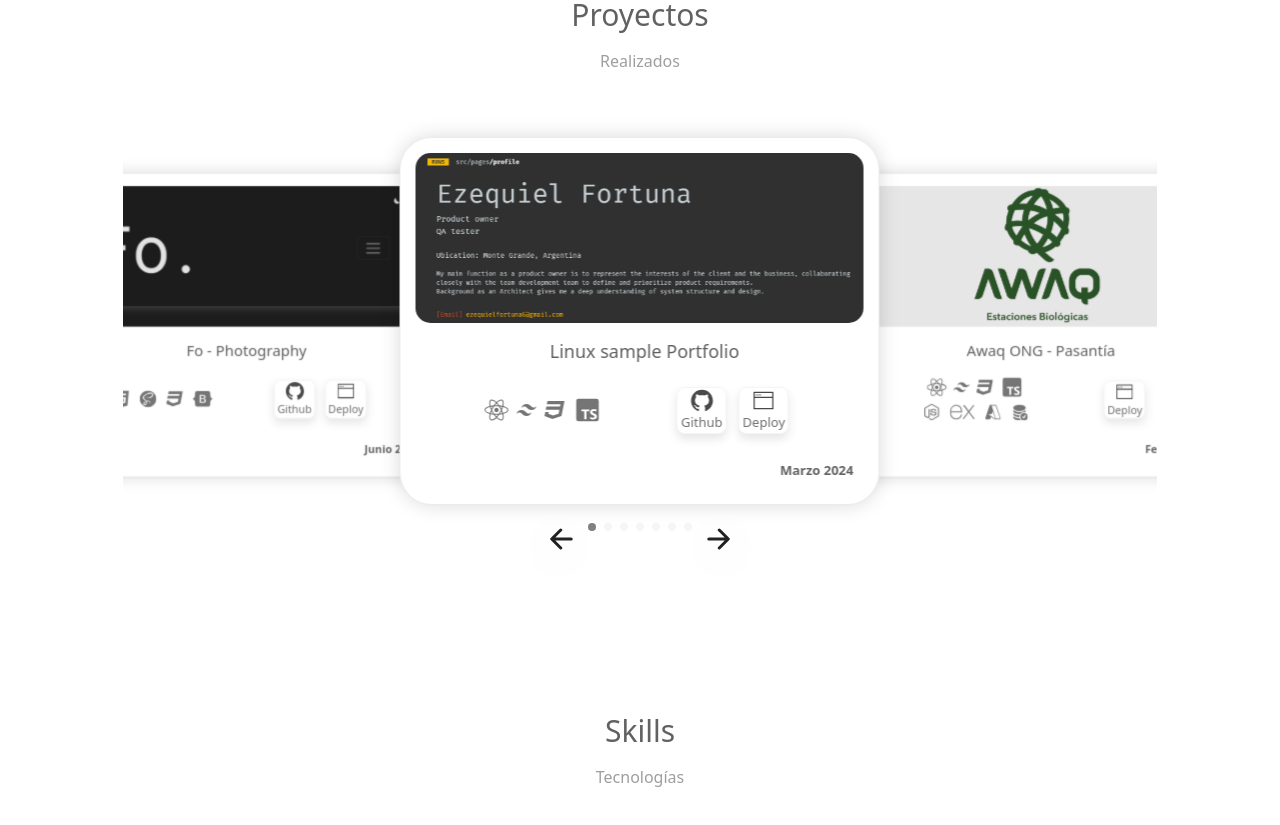
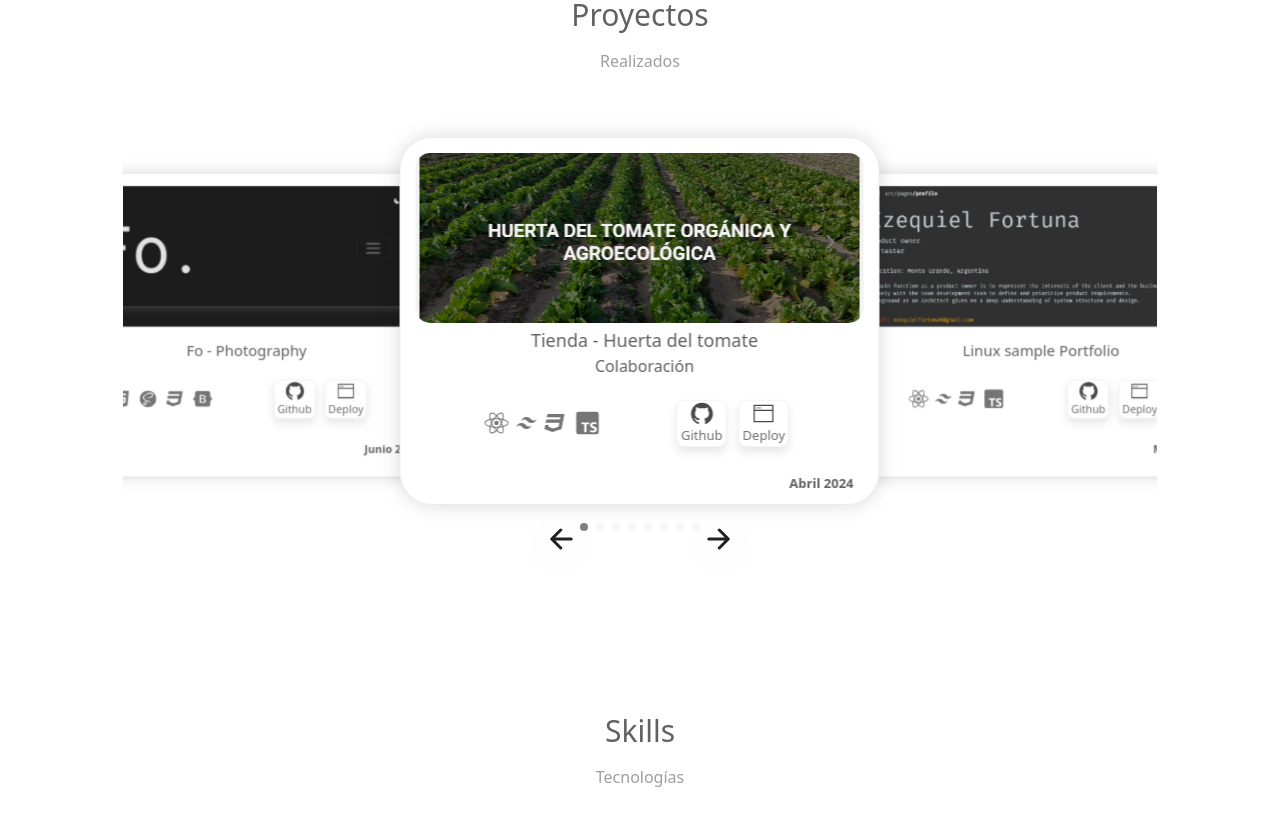
Before and after one commit to jesusre890/portfolio, a React (Vite) app: page / in a window 1280 px wide. Shown: the part 2400-3225 px from the top of the page. Built offline with nearby package versions, Linux system fonts and the light colour scheme.

Commit message:
add project

```diff
--- a/src/components/Proy/NewProyects.jsx
+++ b/src/components/Proy/NewProyects.jsx
@@ -28,6 +28,7 @@ import { EffectCoverflow, Pagination, Navigation } from "swiper/modules";
 import "./NewProyect.css";
 import OptionAwaq from "./OptionAwaq";
 import OptionLinux from "./OptionLinux";
+import OptionHuerta from "./OptionHuerta";
 
 const NewProyects = () => {
   return (
@@ -54,7 +55,36 @@ const NewProyects = () => {
         className="swiper_container"
       >
         <SwiperSlide>
-          {/*Awaq*/}
+          {/*Huerta colabo*/}
+          <div className="cardP mb-6 dark:bg-gray-100">
+            <div className="card-huerta"></div>
+            <p className="card-title font-medium text-gray-700 mt-1">
+              Tienda - Huerta del tomate
+            </p>
+            <p className="card-title font-light text-gray-700 text-base my-0">
+              Colaboración
+            </p>
+
+            <div className="flex justify-evenly items-center m-4 gap-4">
+              <div className="flex flex-col gap-1">
+                <div className="flex justify-center gap-2 items-center">
+                  <FaReact className=" text-2xl text-gray-600" />
+                  <SiTailwindcss className=" text-xl text-gray-600" />
+                  <ImCss3 className=" text-xl text-gray-600" />
+                  <BiLogoTypescript className=" text-3xl text-gray-600" />
+                </div>
+              </div>
+              <div>
+                <OptionHuerta />
+              </div>
+            </div>
+            <p className="footer">
+              <span className="by-name">Abril 2024</span>
+            </p>
+          </div>
+        </SwiperSlide>
+        <SwiperSlide>
+          {/*Linux*/}
           <div className="cardP mb-6 dark:bg-gray-100">
             <div className="card-samplePortfolio"></div>
             <p className="card-title font-medium text-gray-700">
--- /dev/null
+++ b/src/components/Proy/OptionHuerta.jsx
@@ -0,0 +1,49 @@
+import "./Options.css";
+import { AiFillGithub } from "react-icons/ai";
+import { BsWindowFullscreen } from "react-icons/bs";
+
+const OptionLinux = () => {
+  return (
+    <>
+      <div className="radio-inputs">
+        <label>
+          <input className="radio-input" type="radio" name="engine" />
+          <a
+            href="https://github.com/tamaraantonella/hdt-front"
+            target="_blank"
+            rel="noreferrer"
+          >
+            <span className="radio-tile">
+              <span className="radio-icon">
+                <AiFillGithub />
+              </span>
+              <span className="radio-label">Github</span>
+            </span>
+          </a>
+        </label>
+        <label>
+          <input
+            checked=""
+            className="radio-input"
+            type="radio"
+            name="engine"
+          />
+          <a
+            href="https://huertadeltomate.vercel.app/"
+            target="_blank"
+            rel="noreferrer"
+          >
+            <span className="radio-tile">
+              <span className="radio-icon2">
+                <BsWindowFullscreen />
+              </span>
+              <span className="radio-label">Deploy</span>
+            </span>
+          </a>
+        </label>
+      </div>
+    </>
+  );
+};
+
+export default OptionLinux;
--- a/src/components/Proy/Proy.css
+++ b/src/components/Proy/Proy.css
@@ -101,6 +101,17 @@
   filter: brightness(95%)
   /*box-shadow: inset 1px 1px 4px #c3c3c3, inset -1px -1px 4px #cfcfcf;*/
 }
+.card-huerta {
+  min-height: 170px;
+  background-color: #f3f2f2;
+  background-image: url(../../assets/huerta.png);
+  background-repeat: no-repeat;
+  background-position: center;
+  background-size:cover;
+  border-radius: 15px;
+  filter: brightness(95%)
+  /*box-shadow: inset 1px 1px 4px #c3c3c3, inset -1px -1px 4px #cfcfcf;*/
+}
 
 .card-body {
   margin: 13px 10px 0 10px;
```
Also changed, not shown: src/assets/huerta.png (added).
